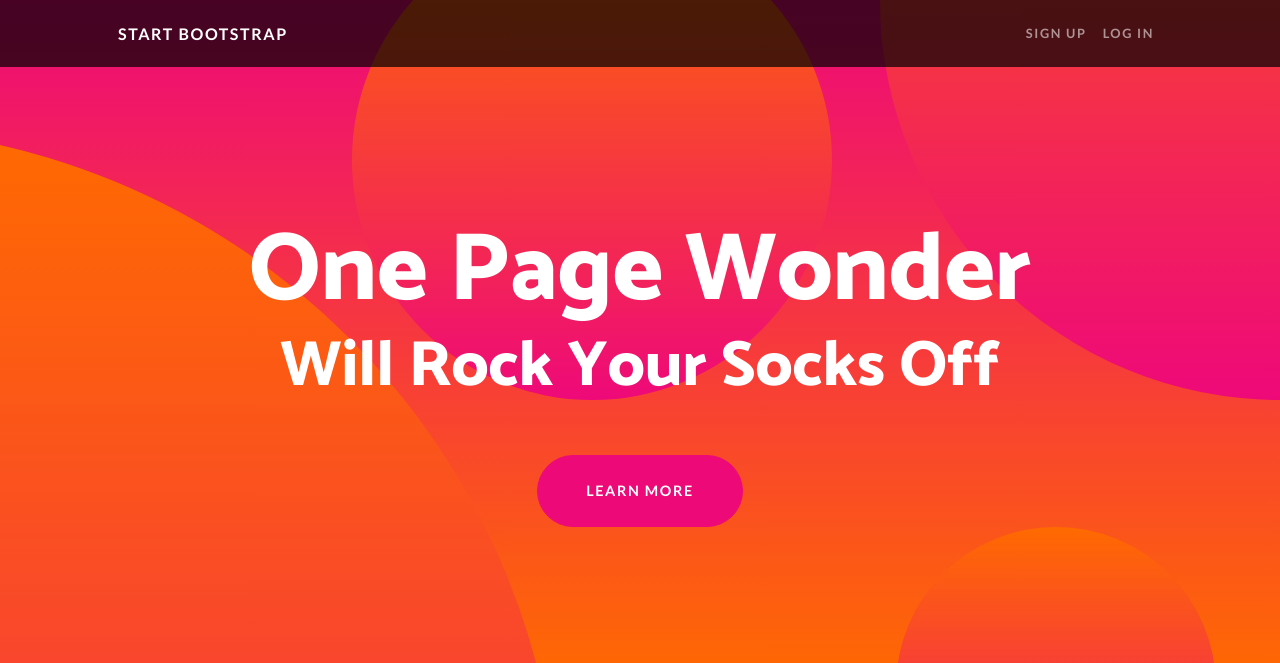
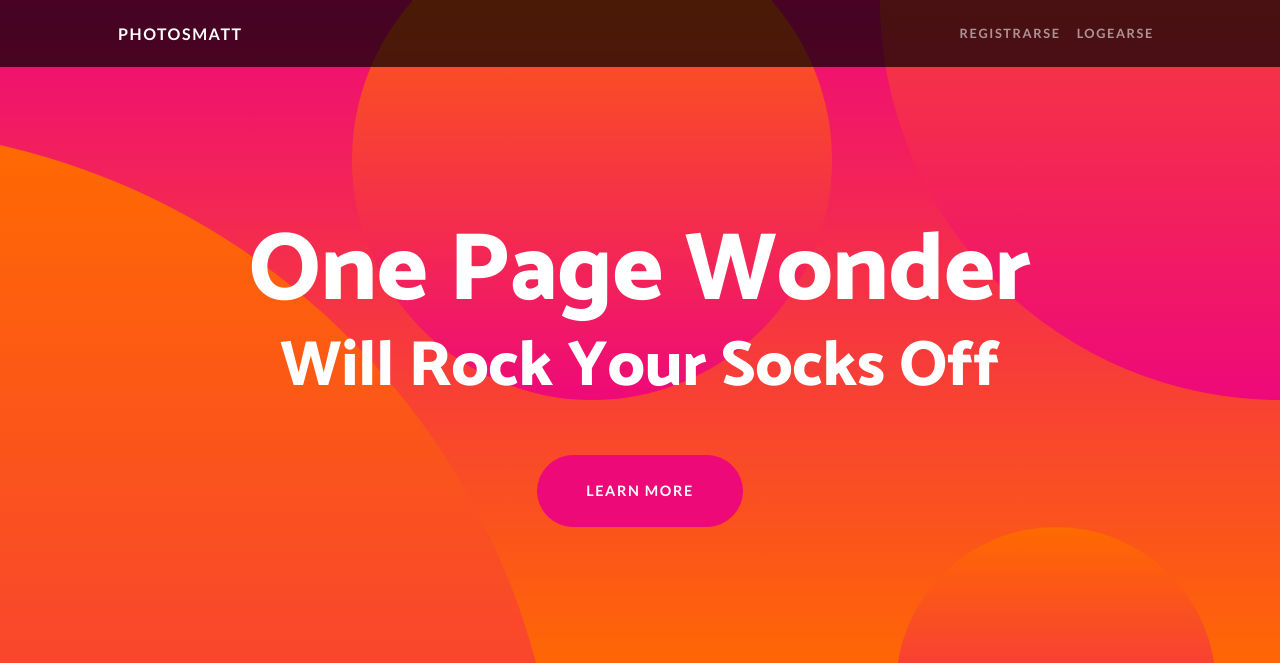
Before and after one commit to mativera27/photosmatt, a plain HTML site: page index.html in a window 1280 px wide. Shown: the top 663 px of the page. Drawn offline with nearby package versions, Linux system fonts and the light colour scheme.

Commit message:
Update index.html

```diff
--- a/index.html
+++ b/index.html
@@ -19,12 +19,12 @@
         <!-- Navigation-->
         <nav class="navbar navbar-expand-lg navbar-dark navbar-custom fixed-top">
             <div class="container px-5">
-                <a class="navbar-brand" href="#page-top">Start Bootstrap</a>
+                <a class="navbar-brand" href="#page-top">PhotosMatt</a>
                 <button class="navbar-toggler" type="button" data-bs-toggle="collapse" data-bs-target="#navbarResponsive" aria-controls="navbarResponsive" aria-expanded="false" aria-label="Toggle navigation"><span class="navbar-toggler-icon"></span></button>
                 <div class="collapse navbar-collapse" id="navbarResponsive">
                     <ul class="navbar-nav ms-auto">
-                        <li class="nav-item"><a class="nav-link" href="#!">Sign Up</a></li>
-                        <li class="nav-item"><a class="nav-link" href="#!">Log In</a></li>
+                        <li class="nav-item"><a class="nav-link" href="#!">Registrarse</a></li>
+                        <li class="nav-item"><a class="nav-link" href="#!">Logearse</a></li>
                     </ul>
                 </div>
             </div>
```
